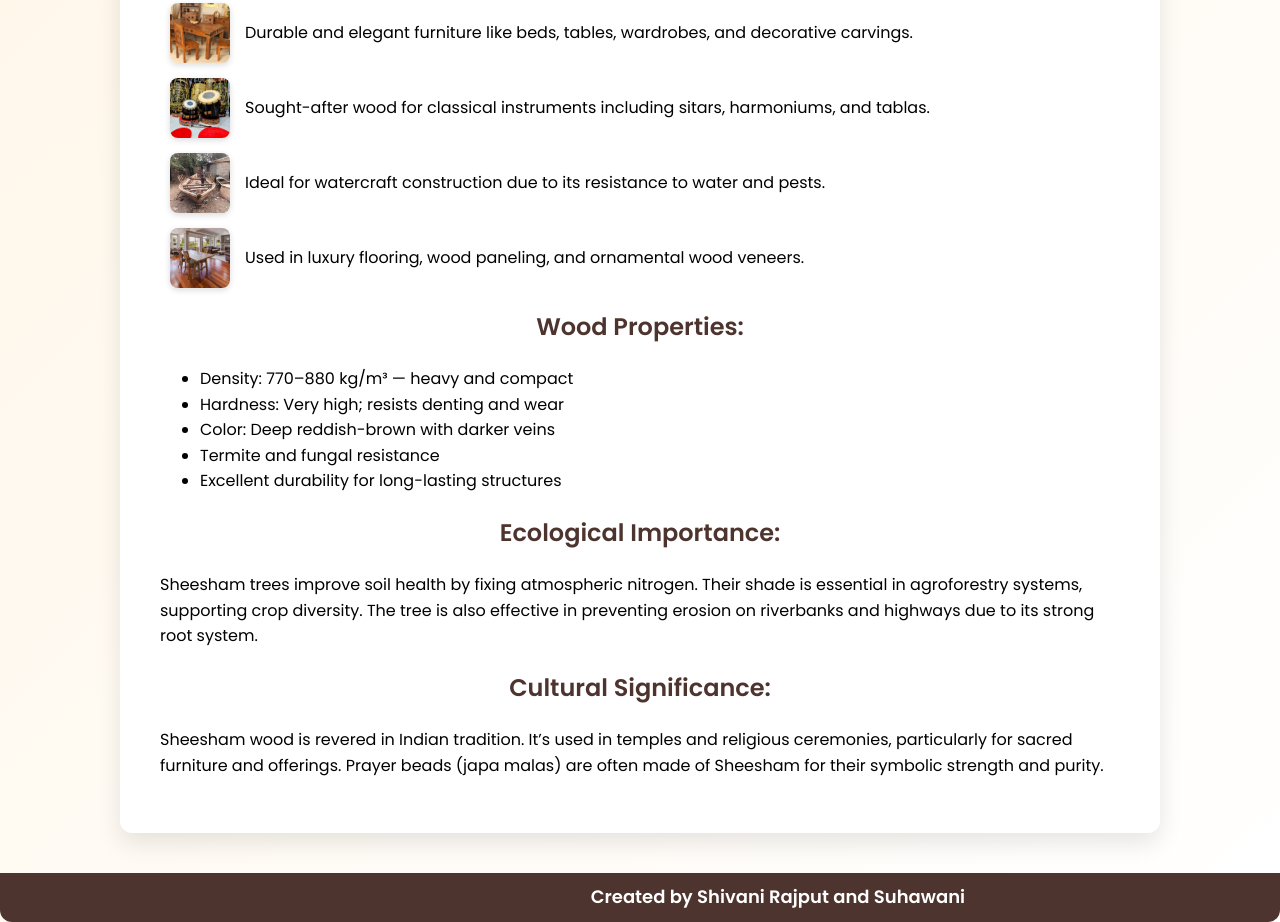
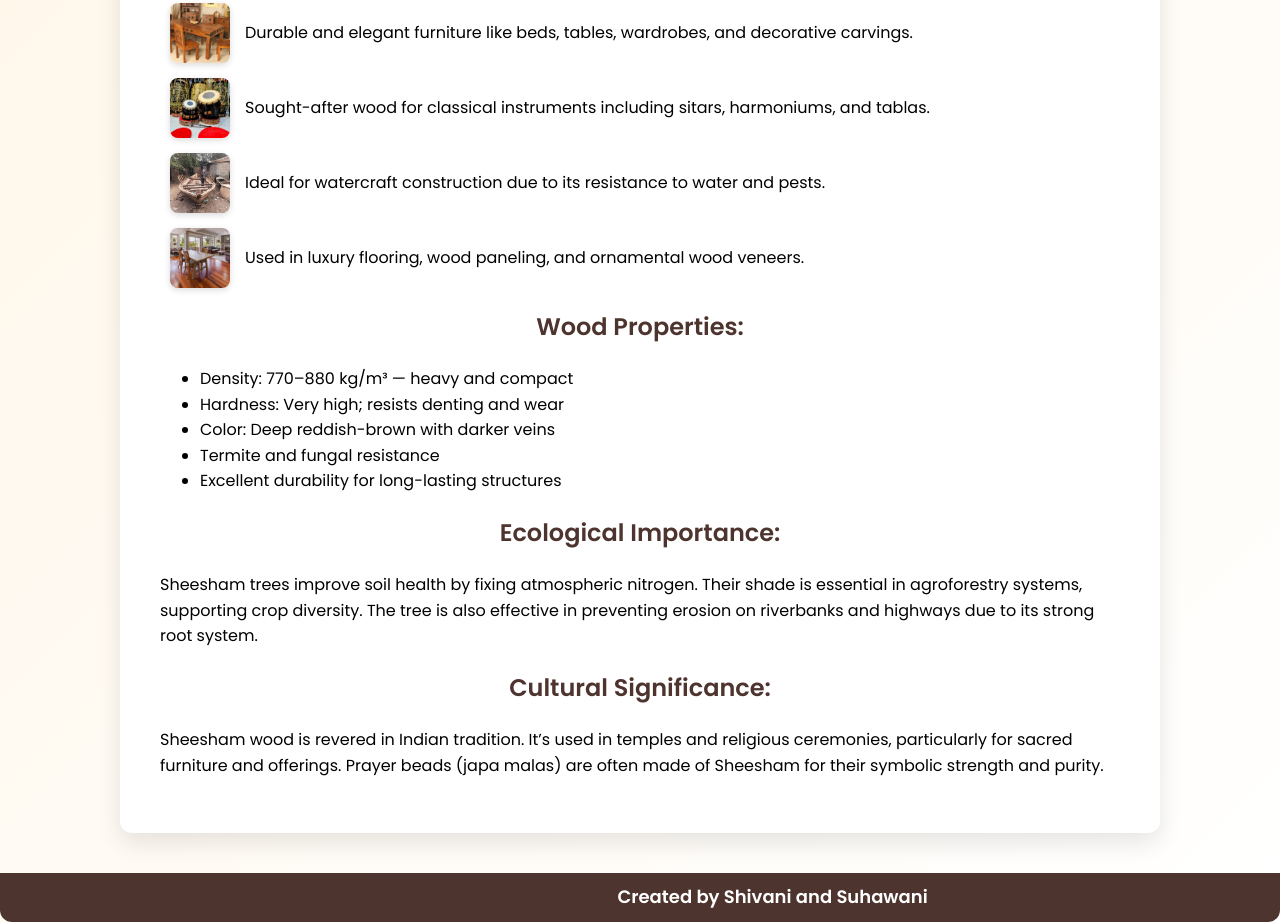
Before and after one commit to Deepak2723/Indian-Rosewood, a plain HTML site: page index.html in a window 1280 px wide. Shown: the part 1136-2058 px from the top of the page. Drawn offline with Linux system fonts and the light colour scheme.

Commit message:
Update index.html

```diff
--- a/index.html
+++ b/index.html
@@ -211,7 +211,7 @@
   </div>
 
   <div class="marquee">
-    <span>Created by Shivani Rajput and Suhawani</span>
+    <span>Created by Shivani and Suhawani</span>
   </div>
 </body>
 </html>
```
